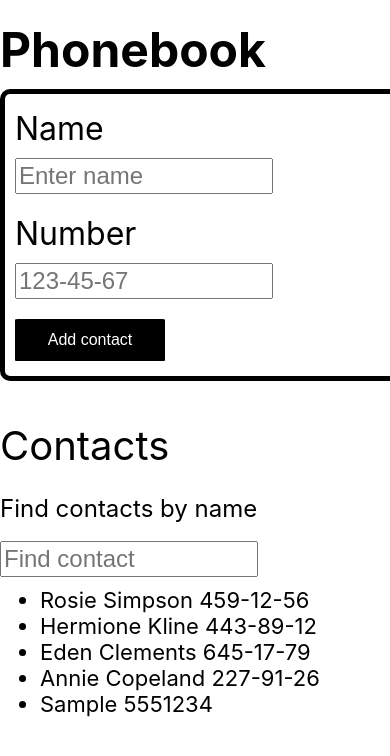
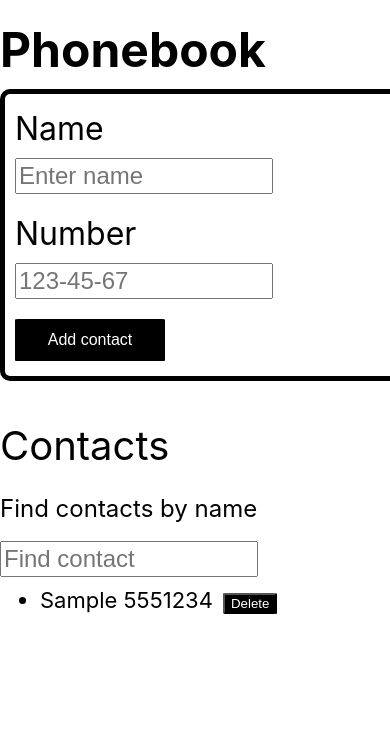
Before and after one commit to Glagolio/goit-react-hw-02-phonebook, a React (Create React App) app: page / in a window 390 px wide. Both pictures are taken after typing "Sample", "5551234" into the empty fields and a click on the button "Add contact". Shown: the top 756 px of the page. Built offline with nearby package versions, Linux system fonts and the light colour scheme.

Commit message:
done Phonebook

```diff
--- a/src/components/App.jsx
+++ b/src/components/App.jsx
@@ -7,12 +7,7 @@ import { toHaveDisplayValue } from '@testing-library/jest-dom/dist/matchers';
 
 class App extends Component {
   state = {
-    contacts: [
-      { id: 'id-1', name: 'Rosie Simpson', number: '459-12-56' },
-      { id: 'id-2', name: 'Hermione Kline', number: '443-89-12' },
-      { id: 'id-3', name: 'Eden Clements', number: '645-17-79' },
-      { id: 'id-4', name: 'Annie Copeland', number: '227-91-26' },
-    ],
+    contacts: [],
 
     filter: '',
   };
@@ -26,6 +21,13 @@ class App extends Component {
 
   formSubmitHandle = data => {
     const id = nanoid();
+    if (
+      this.state.contacts.filter(contact => contact.name === data.name).length >
+      0
+    ) {
+      alert(`${data.name} is already in contacts`);
+      return;
+    }
     this.setState({
       contacts: [
         ...this.state.contacts,
@@ -35,6 +37,14 @@ class App extends Component {
           id: id,
         },
       ],
+    });
+  };
+
+  onClickDelete = e => {
+    this.setState({
+      contacts: this.state.contacts.filter(
+        contact => contact.id !== e.currentTarget.id
+      ),
     });
   };
 
@@ -58,6 +68,7 @@ class App extends Component {
             contactsList={visibleContacts}
             onChange={this.handleChange}
             value={this.state.filter}
+            onClickDelete={this.onClickDelete}
           />
         ) : (
           <p>Phonebook empty</p>
--- /dev/null
+++ b/src/components/Phonebook/Button/ButtonDelete/ButtonDelete.js
@@ -0,0 +1,10 @@
+import React from 'react';
+import ButtonDeleteStyle from './ButtonDelete.styled';
+
+const ButtonDelete = ({ name, onClickDelete, id }) => (
+  <ButtonDeleteStyle type="button" onClick={onClickDelete} id={id}>
+    {name}
+  </ButtonDeleteStyle>
+);
+
+export default ButtonDelete;
--- /dev/null
+++ b/src/components/Phonebook/Button/ButtonDelete/ButtonDelete.styled.js
@@ -0,0 +1,17 @@
+import styled from '@emotion/styled';
+
+const ButtonDeleteStyle = styled.button`
+  margin-left: 10px;
+  background-color: black;
+  color: white;
+  border-radius: 5%;
+  cursor: pointer;
+  transition: color 250ms linear, background-color 250ms linear;
+
+  &: hover {
+    background-color: white;
+    color: black;
+  }
+`;
+
+export default ButtonDeleteStyle;
--- a/src/components/Phonebook/Button/ButtonSubmit.styled.js
+++ b/src/components/Phonebook/Button/ButtonSubmit.styled.js
@@ -10,6 +10,7 @@ const Button = styled.button`
   color: white;
   border: 2px solid black;
   border-radius: 2%;
+  cursor: pointer;
 
   transition: color 250ms linear, background-color 250ms linear;
 
--- a/src/components/Phonebook/Contacts/Contacts.js
+++ b/src/components/Phonebook/Contacts/Contacts.js
@@ -2,8 +2,9 @@ import React from 'react';
 import ContactsItem from './Contacts.styled';
 import InputFilter from '../Input/InputFilter/inputFilter';
 import LabelFilter from '../Label/LabelFilter/LabelFilter';
+import ButtonDelete from '../Button/ButtonDelete/ButtonDelete';
 
-const Contacts = ({ name, contactsList, onChange, value }) => (
+const Contacts = ({ name, contactsList, onChange, value, onClickDelete }) => (
   <ContactsItem>
     <p>{name}</p>
     <LabelFilter title="Find contacts by name">
@@ -15,6 +16,11 @@ const Contacts = ({ name, contactsList, onChange, value }) => (
           <span>
             {contact.name} {contact.number}
           </span>
+          <ButtonDelete
+            name="Delete"
+            onClickDelete={onClickDelete}
+            id={contact.id}
+          />
         </li>
       ))}
     </ul>
```
